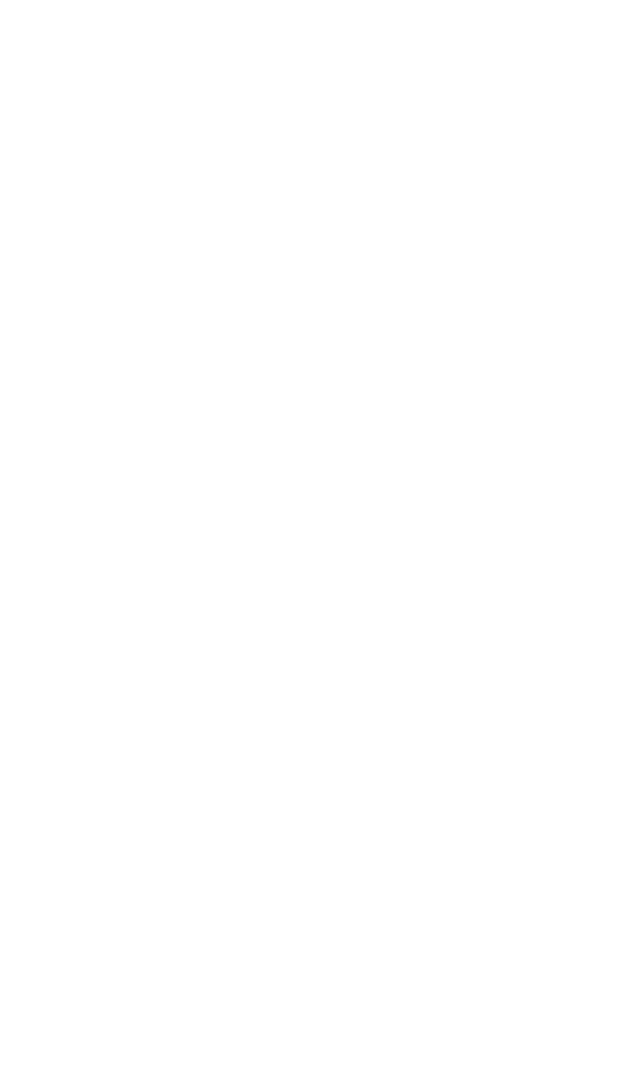
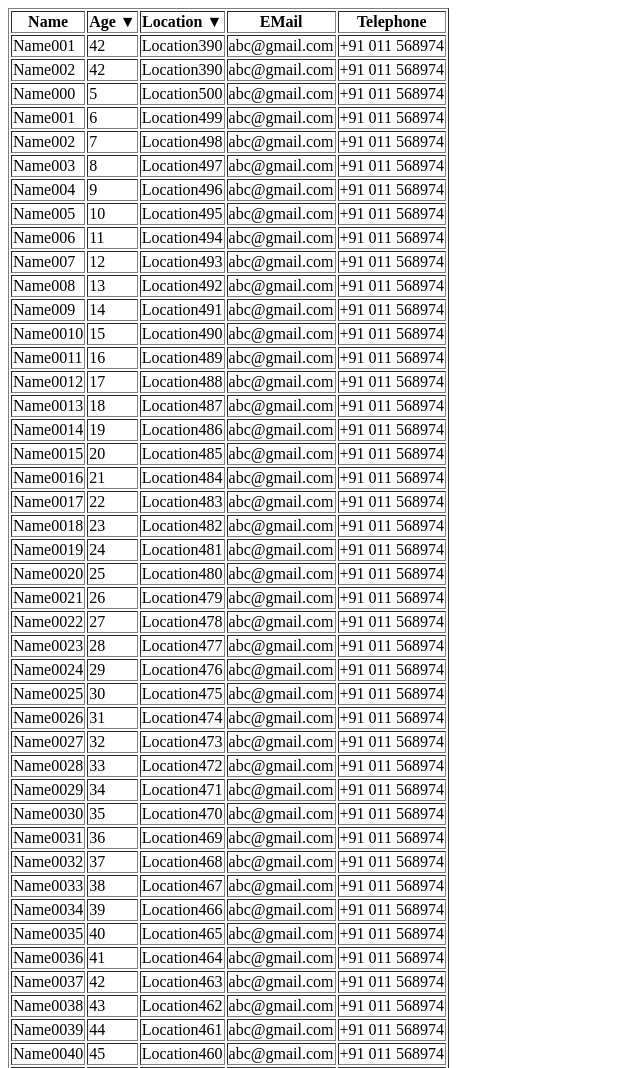
Before and after one commit to ranjanngc/dTable, a website: page index.html in a window 1280 px wide. Shown: the top 1068 px of the page, without its empty margins (0-640 px from the left). Before the commit the page ends 800 px from the top, so only its background shows below. Drawn offline with Linux system fonts and the light colour scheme.

Commit message:
demo page added

```diff
--- /dev/null
+++ b/dTable.js
@@ -0,0 +1,112 @@
+var Header = {
+    render: function (headers) {
+        if (headers) {
+            var hdr_1 = "<thead data-id='table_header'><tr>";
+            headers.forEach(function (header, index) {
+                header.index = index;
+                hdr_1 += "<th data-index=\"".concat(index, "\">").concat(header.title, " ").concat(header.sortable ? "<span style=\"cursor:pointer\">".concat(header.sortOrder === 'ASC' ? '▲' : '▼', "</span>") : '', "</th>"); //▼
+            });
+            hdr_1 += "</tr></thead>";
+            return hdr_1;
+        }
+    },
+};
+var Body = {
+    render: function (data) {
+        var _this = this;
+        if (data) {
+            var hdr_2 = "<tbody>";
+            data.forEach(function (rows, rowIndex) {
+                hdr_2 += "<tr>";
+                rows.forEach(function (item, colIndex) {
+                    if (_this.edit_row === rowIndex && _this.edit_col == colIndex) {
+                        hdr_2 += "<td><input type=\"text\" style=\"width:100%\" autofocus  value=\"".concat(item, "\" onchange=\"rk_table.updateData(this.value, ").concat(rowIndex, ", ").concat(colIndex, ")\"></td>");
+                        _this.edit_row = null;
+                        _this.edit_col = null;
+                    }
+                    else {
+                        //hdr += `<td>${item} <span style="cursor:pointer;" onclick="rk_table.setEdit(${rowIndex}, ${colIndex})" >🖉</span></td>`;
+                        hdr_2 += "<td>".concat(item, "</td>");
+                    }
+                });
+                hdr_2 += "</tr>";
+            });
+            hdr_2 += "</tbody>";
+            return hdr_2;
+        }
+    }
+};
+
+var Table = {
+    data: null,
+    element: null,
+    render: function (tableData, table) {
+        Table.data = tableData;
+        Table.element = table;
+        var html = "<table border>\n                        ".concat(Header.render(tableData.Header), " \n                        ").concat(Body.render(tableData.Body), "\n        </table>");
+        table.innerHTML = html;
+        var hdr = document.querySelector("thead[data-id='table_header']");
+        hdr.addEventListener('click', Table.sort);
+    },
+    sort: function (ev) {
+        var hdrElement = ev.target.parentElement;
+        if (hdrElement.tagName !== "TH") {
+            return;
+        }
+        var hdrIndex = hdrElement.getAttribute('data-index');
+        var header = Table.data.Header[hdrIndex];
+        if (header.sortOrder == 'ASC') {
+            Table.data.Body = Table.data.Body.sort(function (a, b) { return a[hdrIndex] < b[hdrIndex] ? 1 : -1; });
+        }
+        else {
+            Table.data.Body = Table.data.Body.sort(function (a, b) { return a[hdrIndex] > b[hdrIndex] ? 1 : -1; });
+        }
+        header.sortOrder = (header.sortOrder === 'ASC' ? 'DESC' : 'ASC');
+        Table.render(Table.data, Table.element);
+    }
+};
+
+var dTable = {
+    _app: null,
+    _data: {},
+    init: function (app) {
+        this._app = app;
+    },
+    get data() {
+        return this._data;
+    },
+    set data(value) {
+        this._data = value;
+        Table.render(this._data, this._app);
+    },
+    set body(value) {
+        this._data.Body = value;
+        Table.render(this._data, this._app);
+    },
+};
+
+dTable.init(document.querySelector('#app'));
+
+dTable.data = {
+
+    Header: [
+        { title: "Name" },
+        { title: "Age", sortable: true },
+        { title: "Location", sortable: true },
+        { title: 'EMail'},
+        { title: 'Telephone'}
+    ],
+    Body: [
+        ["Name001", 42, "Location390", 'abc@gmail.com', '+91 011 568974'],
+        ["Name002", 42, "Location390", 'abc@gmail.com', '+91 011 568974'],
+    ]
+};
+
+let tableBodyData = dTable.data.Body;
+
+for(let i=0; i< 100 ;i ++){
+
+    tableBodyData.push([`Name00${i}`,(i+5), `Location${500-i}`, 'abc@gmail.com', '+91 011 568974']);
+}
+
+dTable.body = tableBodyData;
--- a/index.html
+++ b/index.html
@@ -2,6 +2,6 @@
 <html>
     <body>
     <div id="app"></div>
-        <script type="module" src="bundle.js"></script>
+        <script type="module" src="dTable.js"></script>
     </body>
 </html>
--- a/package.json
+++ b/package.json
@@ -6,7 +6,7 @@
   "devDependencies": {},
   "scripts": {
     "build:tsc": "tsc -p tsconfig.json",
-    "build": "npm run build:tsc && rollup app.ts --file demo/bundle.js --format es"
+    "build": "npm run build:tsc && rollup app.ts --file dTable.js --format es"
   },
   "author": "",
   "license": "ISC",
```
Also changed, not shown: README.md.
